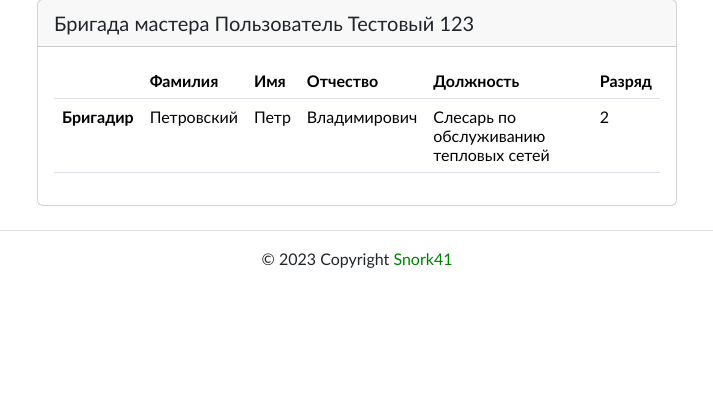
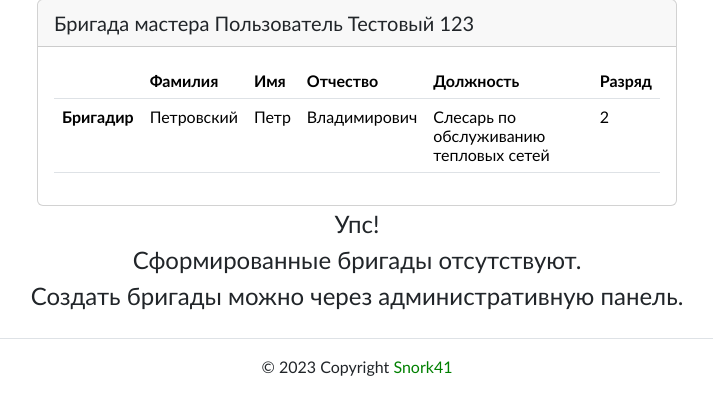
Before and after one commit to Snork41/masters_office, a Django app: page /cabinet/brigades/ in a window 1280 px wide. Shown: the part 251-666 px from the top of the page, without its empty margins (283-996 px from the left). Run offline with Django 4.2, Linux system fonts and the light colour scheme; a user stored in the database is signed in; data comes from the database, SQL or seed files in the repository; tables that the repository leaves empty hold one stand-in row (values such as "Sample post"); some libraries are stand-ins or nearby versions.

Commit message:
bugs fix

```diff
--- a/masters_office/masters_office/settings.py
+++ b/masters_office/masters_office/settings.py
@@ -8,7 +8,7 @@ BASE_DIR = Path(__file__).resolve().parent.parent
 
 SECRET_KEY = config("SECRET_KEY")
 
-DEBUG = config("DEBUG", default=False, cast=bool)
+DEBUG = config("DEBUG", default=True, cast=bool)
 
 ALLOWED_HOSTS = [
     'localhost',
--- a/masters_office/templates/office/brigades.html
+++ b/masters_office/templates/office/brigades.html
@@ -7,6 +7,7 @@
 <h1 class="text-center fw-light">Бригады</h1>
 <h2 class="text-center fw-light"> {{ energy_district }} </h1>
 <br>
+{% if brigades %}
 <div class="d-grid gap-2 col-6 mx-auto">
   {% for brigade in brigades %}
   <div class="card">
@@ -42,4 +43,9 @@
   </div>
 {% endfor %}
 </div>
+{% endif %}
+<div class="text-center fw-light fs-4 mx-auto">
+Упс!<br>
+Сформированные бригады отсутствуют. <br>Создать бригады можно через административную панель.
+</div>
 {% endblock %}
--- a/masters_office/templates/office/journal_walk.html
+++ b/masters_office/templates/office/journal_walk.html
@@ -106,15 +106,14 @@
           </div>
           {% else %}
           <p class="text-center fs-1">Записей нет.</p>
-          <div class="d-grid gap-2 col-2 mx-auto">
-            <a class="btn btn-outline-dark btn-lg fs-3" href="{{ journal.get_absolute_url }}">Назад</a>
-          </div>
 {% endif %}
       {% include 'includes/paginator.html' %}
     </div>
   </div>
   <div class="d-grid gap-2 col-2 mx-auto">
     <a class="btn btn-outline-dark btn-lg fs-3" href="{% url 'office:create_post_walking' journal.slug district.slug %}">Новая запись</a>
+    {% if not request.GET %}
     <a class="btn btn-outline-dark btn-back fs-5" href="{{ journal.get_absolute_url }}">Назад к районам</a>
+    {% endif %}
   </div>
 {% endblock content %}
--- a/masters_office/users/models.py
+++ b/masters_office/users/models.py
@@ -14,7 +14,8 @@ class CustomUser(AbstractUser):
     energy_district = models.ForeignKey(
         'office.EnergyDistrict',
         on_delete=models.PROTECT,
-        verbose_name='Энергорайон'
+        verbose_name='Энергорайон',
+        null=True
     )
     middle_name = models.CharField(
         max_length=50,
```
Also changed, not shown: masters_office/office/migrations/0012_add_personal.py, masters_office/users/migrations/0006_alter_customuser_energy_district.py (added).
